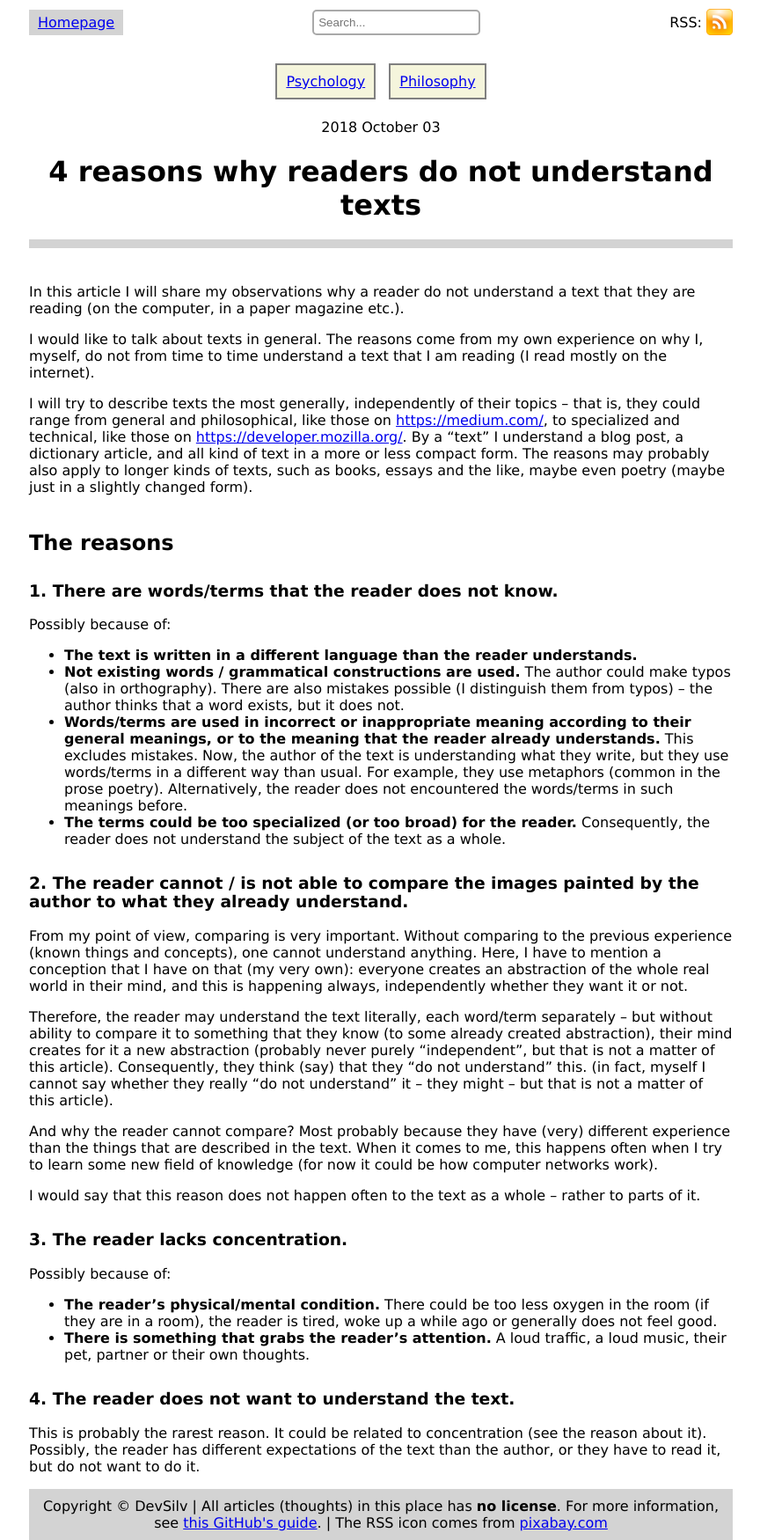
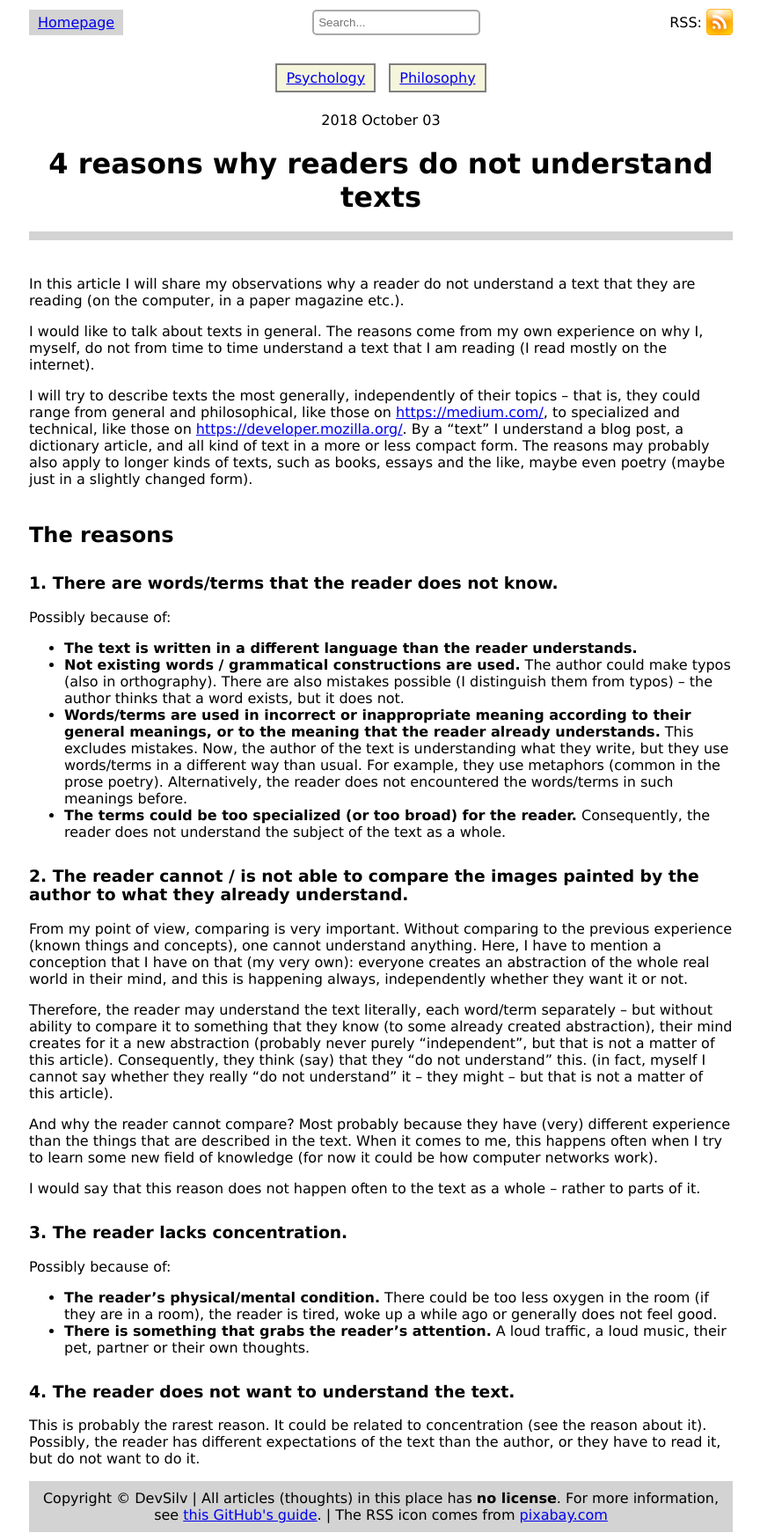
Before and after one commit to DevSilv/DevSilv.github.io, a Jekyll site: the page built from _posts/2018/10/03/2018-10-03-4-reasons-why-readers-do-not-understand-texts.md, in a window 1280 px wide. Shown: the whole page at 88% size, without its empty margins (207-1071 px from the left). Built offline with Jekyll 4.4.1, drawn with Linux system fonts in a browser that asks for light colours.

Commit message:
Remove unnecessary CSS

```diff
--- a/css/post.css
+++ b/css/post.css
@@ -35,7 +35,6 @@
     text-align: center;
 
     margin-top: 20px;
-    line-height: 1.7rem;
     padding-left: 0;
 }
 
```
